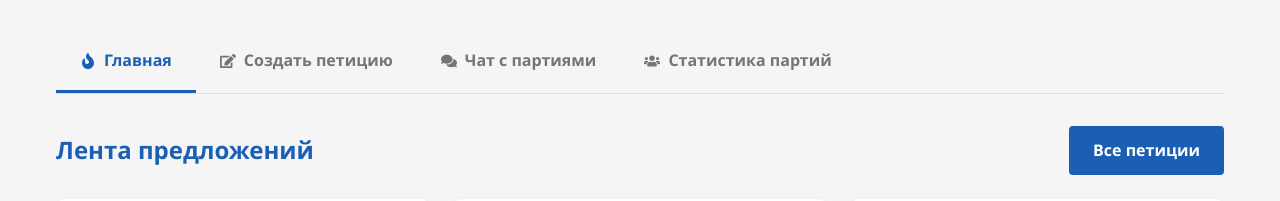
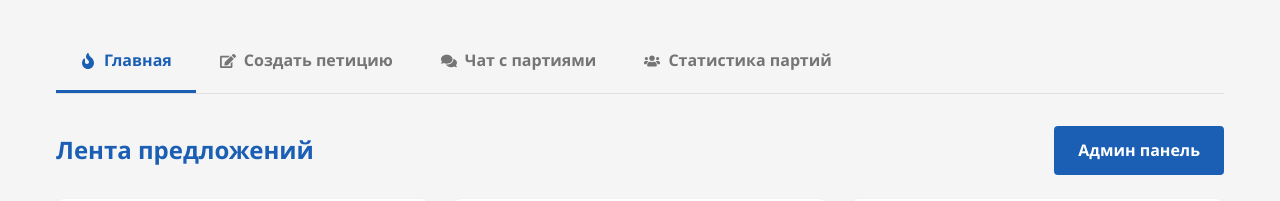
Before and after one commit to ZhorikNumber1/LDPR, a React (Vite) app: page / in a window 1280 px wide. Shown: the top 201 px of the page. Built offline with nearby package versions, Linux system fonts and the light colour scheme.

Commit message:
init v11

```diff
--- a/src/components/pages/HomePage.jsx
+++ b/src/components/pages/HomePage.jsx
@@ -282,8 +282,8 @@ function HomePage() {
             >
                 <SectionHeader>
                     <SectionTitle>Лента предложений</SectionTitle>
-                    <PrimaryButton as={NavLink} to="/">
-                        Все петиции
+                    <PrimaryButton as={NavLink} to="/admin">
+                        Админ панель
                     </PrimaryButton>
                 </SectionHeader>
 
```
